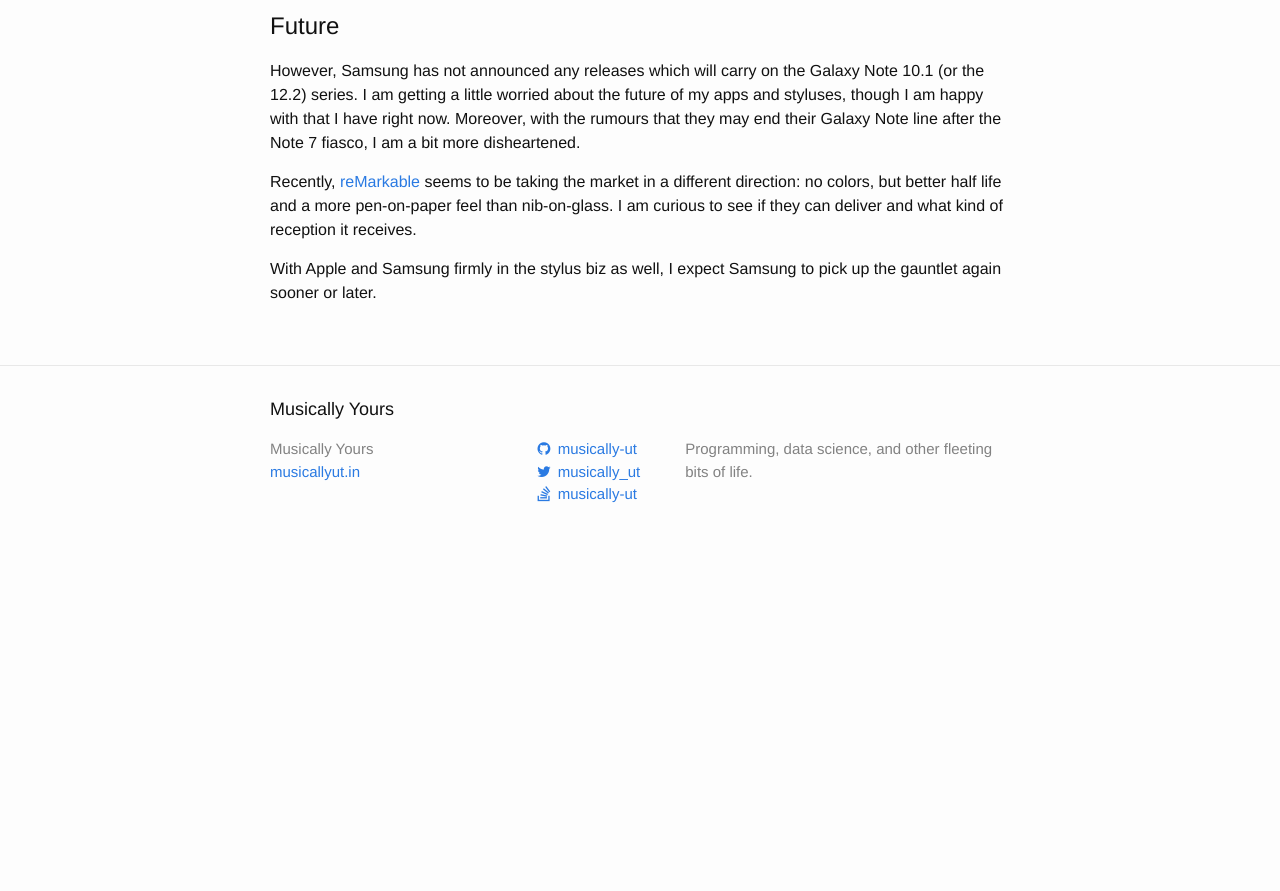
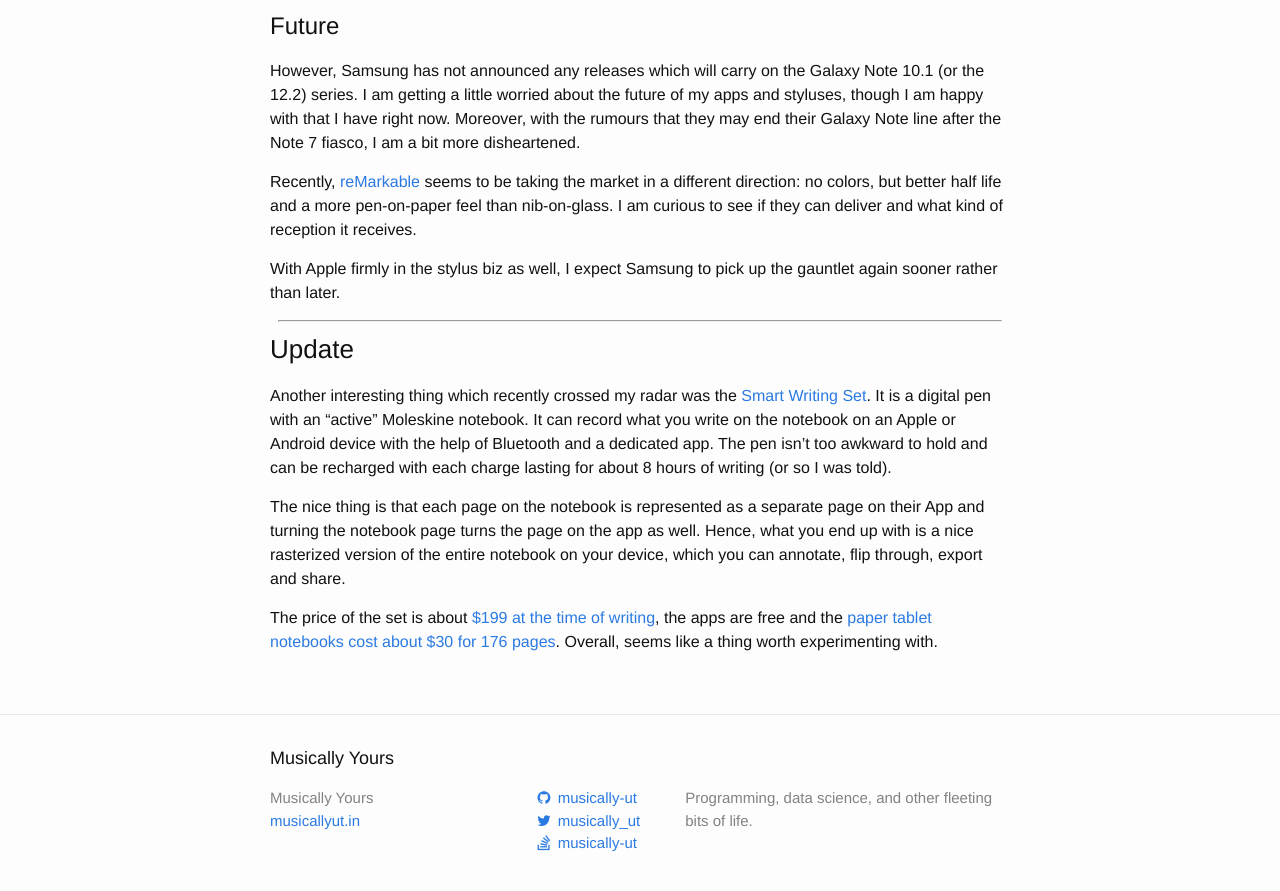
Before and after one commit to musically-ut/musically-ut.github.io, a Jekyll site: the page built from _posts/2017-01-22-styluses.markdown, in a window 1280 px wide and 900 px high, scrolled down 1173 px. Shown: the top 891 px of the window. Built offline with Jekyll 4.4.1, drawn with Linux system fonts in a browser that asks for light colours; nearby versions of some CDN libraries; before the commit the page ends 1739 px from its top, so only the background shows below that.

Commit message:
Add Moleskine Smart Writing Set.
Updates the post about styluses.

```diff
--- a/_posts/2017-01-22-styluses.markdown
+++ b/_posts/2017-01-22-styluses.markdown
@@ -38,4 +38,14 @@
 
 Recently, [reMarkable](https://getremarkable.com/) seems to be taking the market in a different direction: no colors, but better half life and a more pen-on-paper feel than nib-on-glass. I am curious to see if they can deliver and what kind of reception it receives.
 
-With Apple and Samsung firmly in the stylus biz as well, I expect Samsung to pick up the gauntlet again sooner or later.
+With Apple firmly in the stylus biz as well, I expect Samsung to pick up the gauntlet again sooner rather than later.
+
+----
+
+### Update
+
+Another interesting thing which recently crossed my radar was the [Smart Writing Set](http://www.moleskine.com/en/news/smartwritingset). It is a digital pen with an "active" Moleskine notebook. It can record what you write on the notebook on an Apple or Android device with the help of Bluetooth and a dedicated app. The pen isn't too awkward to hold and can be recharged with each charge lasting for about 8 hours of writing (or so I was told).
+
+The nice thing is that each page on the notebook is represented as a separate page on their App and turning the notebook page turns the page on the app as well. Hence, what you end up with is a nice rasterized version of the entire notebook on your device, which you can annotate, flip through, export and share.
+
+The price of the set is about [$199 at the time of writing](https://store.moleskine.com/usa/en-gb/moleskine-/smart-writing-set/smart-writing-set/p1014?ic=OlIz7g%3D%3D&vid=2772), the apps are free and the [paper tablet notebooks cost about $30 for 176 pages](https://store.moleskine.com/usa/en-gb/moleskine-/smart-writing-set/smart-writing-set/p1014?ic=OlIz7g%3D%3D&vid=2772). Overall, seems like a thing worth experimenting with.
```
